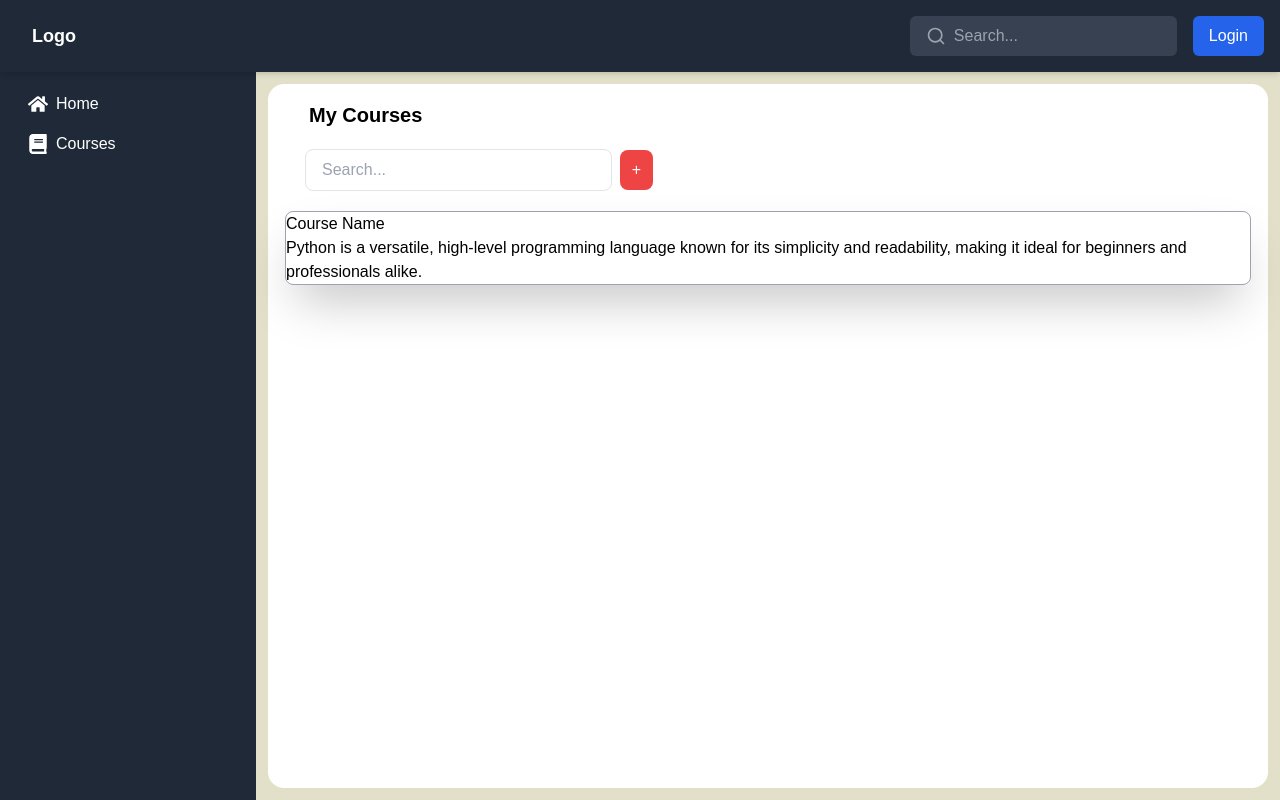
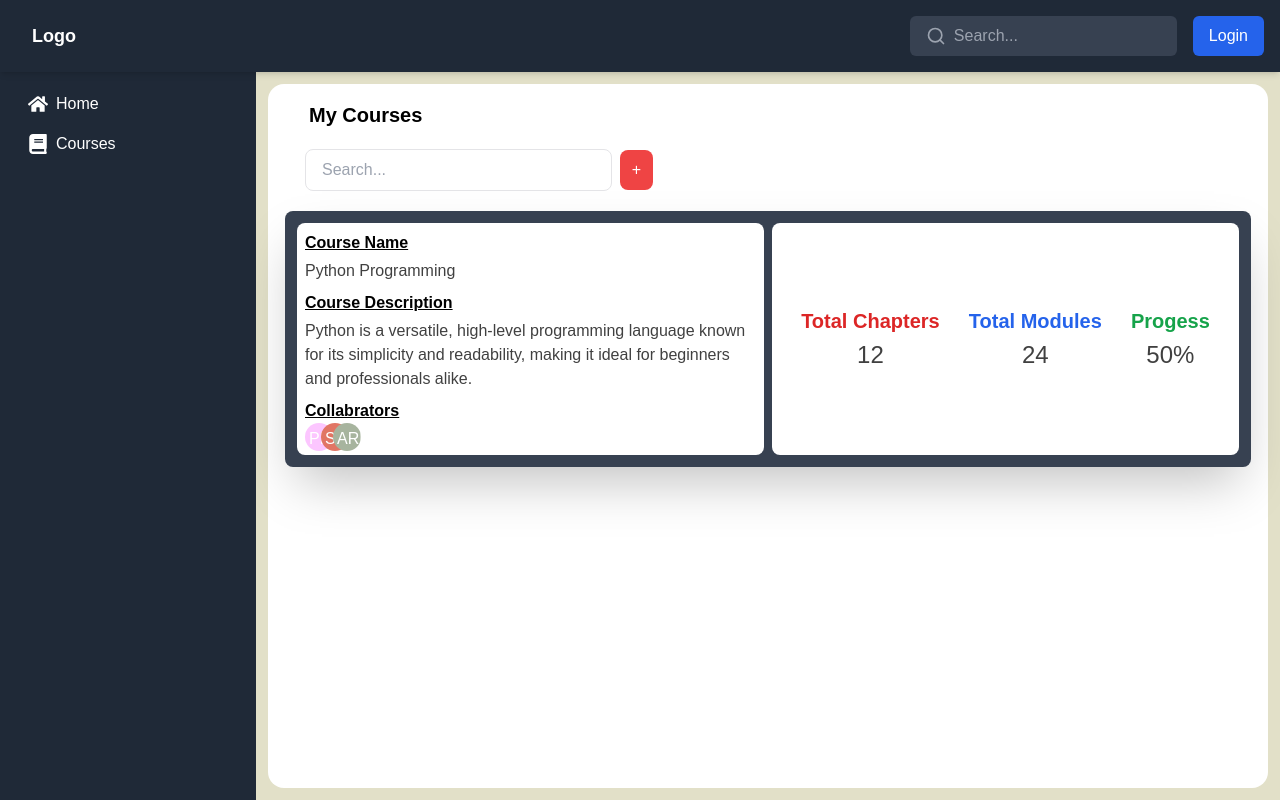
Before and after one commit to Esakkipandi0214/LearnYourserlf, a Next.js app: page /Courses in a window 1280 px wide. Built offline with nearby package versions, Linux system fonts and the light colour scheme.

Commit message:
updates courses comoponent

```diff
--- a/src/components/CoursesComponents/CoursComponent.tsx
+++ b/src/components/CoursesComponents/CoursComponent.tsx
@@ -2,12 +2,42 @@ import React from 'react'
 
 const CoursComponent = () => {
   return (
-    <div className=' w-full bg-transparent border rounded-lg border-gray-400 text-black shadow-2xl'>
-        <div className=' w-[]'>
-            <h1 className=' text-black'>Course Name</h1>
-            <p>Python is a versatile, high-level programming language known for its simplicity and readability, making it ideal for beginners and professionals alike.</p>
+    <div className=' w-full   p-3 flex flex-col lg:flex-row gap-2 rounded-lg bg-gray-700  text-black shadow-2xl'>
+        <div className='  w-full lg:w-[50%] flex flex-col gap-2 bg-white p-2 rounded-lg'>
+            <div className=' flex flex-col gap-1'>
+            <h1 className=' text-black underline font-bold'>Course Name</h1>
+            <h2 className=' text-black/75 font-medium'> Python Programming</h2>
+            </div>
+            <div className=' flex flex-col gap-1'>
+            <h1 className=' text-black font-bold underline'>Course Description </h1>
+            <p className=' text-black/75 font-medium'>Python is a versatile, high-level programming language known for its simplicity and readability, making it ideal for beginners and professionals alike.</p>
+            </div>
+            <div  className=' w-full relative h-12'>
+                <div>
+                <h1 className=' text-black font-bold underline'>Collabrators</h1>
+                </div>
+  <div className="relative w-full">
+    <h1 className="absolute rounded-full p-1 bg-[#FCC6FF] w-7 text-white h-7 top-0 left-0">PP</h1>
+    <h1 className="absolute rounded-full p-1 bg-[#E17564] w-7 text-white h-7 top-0 left-4">SP</h1>
+    <h1 className="absolute rounded-full p-1 bg-[#A7B49E] w-7 text-white h-7 top-0 left-7">ARP</h1>
+  </div>
+</div>
+
         </div>
-        <div></div>
+        <div className=' w-full lg:w-[50%]  grid grid-cols-2  lg:flex lg:flex-row  gap-2 justify-evenly items-center bg-white p-2 rounded-lg'>
+            <div className=' flex flex-col justify-center items-center  gap-1'>
+            <h1 className=' text-red-600 font-bold  text-xl '>Total Chapters</h1>
+            <h2 className=' text-black/75 font-medium text-2xl'>12</h2>
+            </div>
+            <div className=' flex flex-col justify-center items-center  gap-1'>
+            <h1 className=' text-blue-600 font-bold text-xl '>Total Modules </h1>
+            <p className=' text-black/75 font-medium text-2xl'>24</p>
+            </div>
+            <div className=' flex flex-col justify-center items-center  gap-1'>
+            <h1 className=' text-green-600 font-bold text-xl '>Progess</h1>
+            <p className=' text-black/75 font-medium text-2xl'>50%</p>
+            </div>
+        </div>
     </div>
   )
 }
```
